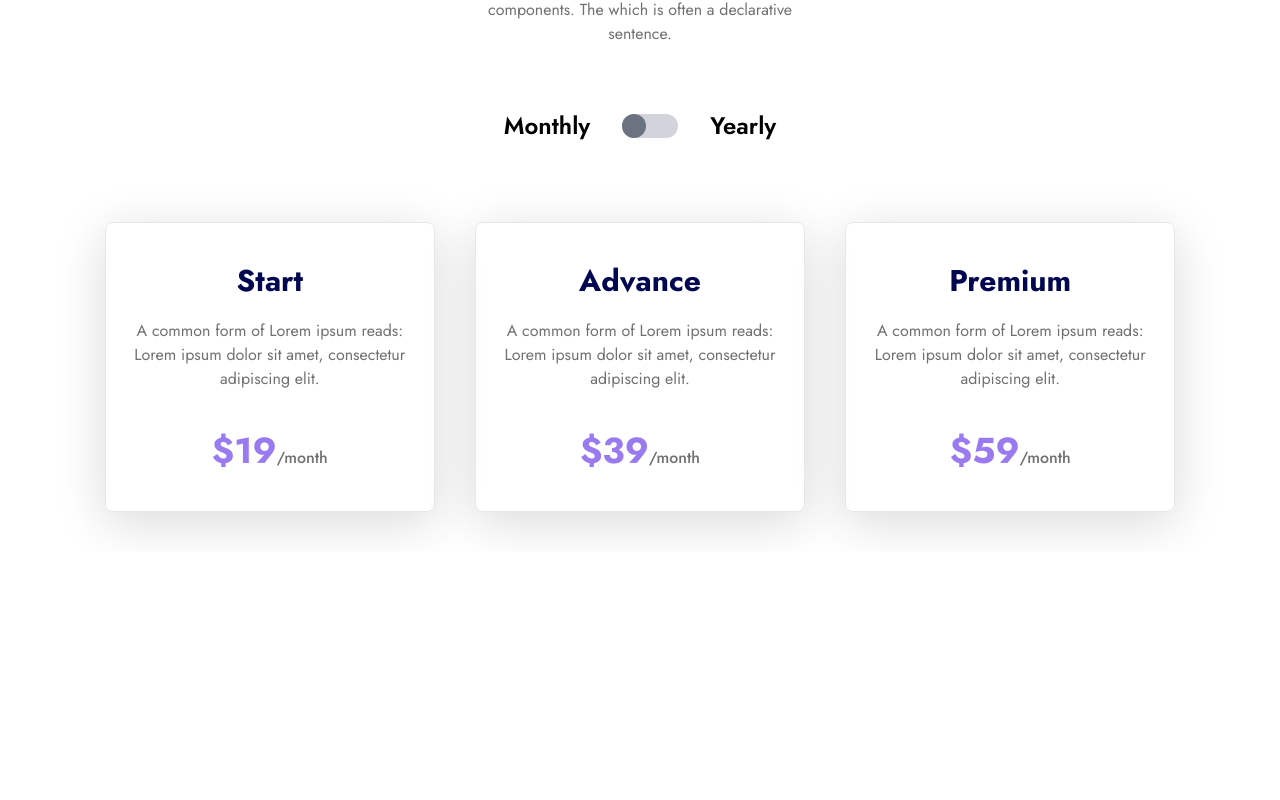
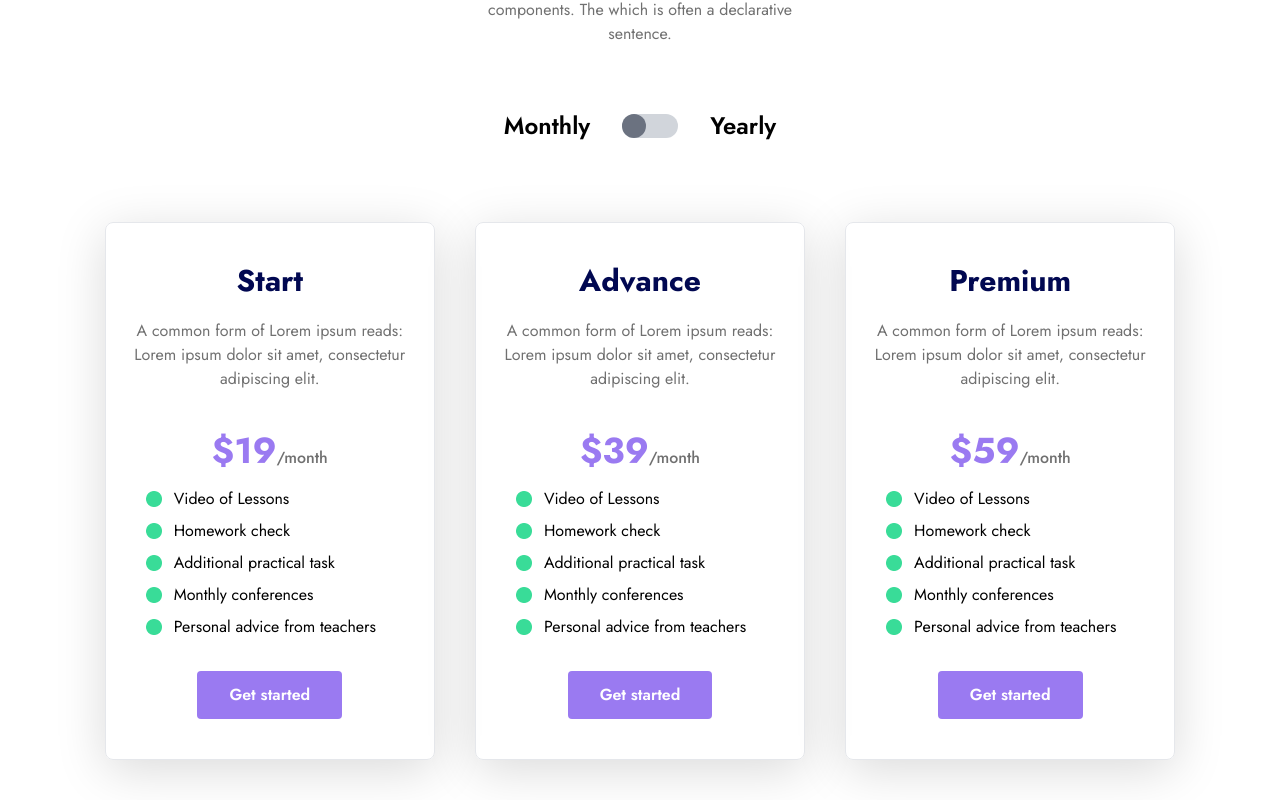
Before and after one commit to yanarkhan/company-react-tailwind, a React (Vite) app: page / in a window 1280 px wide. Shown: the part 2314-3114 px from the top of the page. Before the commit the page ends 2866 px from the top, so only its background shows below. Built offline with nearby package versions, Linux system fonts and the light colour scheme.

Commit message:
Pricing Component | bug toggle | revisi data pricing & button

```diff
--- a/src/components/Pricing.jsx
+++ b/src/components/Pricing.jsx
@@ -11,6 +11,7 @@ const Pricing = () => {
       yearlyPrice: 199,
       description:
         "A common form of Lorem ipsum reads: Lorem ipsum dolor sit amet, consectetur adipiscing elit.",
+      green: "/src/assets/greenRec.png",
     },
 
     {
@@ -19,6 +20,7 @@ const Pricing = () => {
       yearlyPrice: 399,
       description:
         "A common form of Lorem ipsum reads: Lorem ipsum dolor sit amet, consectetur adipiscing elit.",
+      green: "/src/assets/greenRec.png",
     },
 
     {
@@ -27,6 +29,7 @@ const Pricing = () => {
       yearlyPrice: 599,
       description:
         "A common form of Lorem ipsum reads: Lorem ipsum dolor sit amet, consectetur adipiscing elit.",
+      green: "/src/assets/greenRec.png",
     },
   ];
 
@@ -84,6 +87,51 @@ const Pricing = () => {
                 /{isYearly ? "year" : "month"}
               </span>
             </p>
+            <ul className="mt-4 px-4 space-y-2">
+              <li className="flex items-center gap-3 ">
+                <img
+                  src={pkg.green}
+                  alt="Green Rectangle"
+                  className="w-4 h-4"
+                />{" "}
+                Video of Lessons
+              </li>
+              <li className="flex items-center gap-3 ">
+                <img
+                  src={pkg.green}
+                  alt="Green Rectangle"
+                  className="w-4 h-4"
+                />{" "}
+                Homework check
+              </li>
+              <li className="flex items-center gap-3 ">
+                <img
+                  src={pkg.green}
+                  alt="Green Rectangle"
+                  className="w-4 h-4"
+                />{" "}
+                Additional practical task
+              </li>
+              <li className="flex items-center gap-3 ">
+                <img
+                  src={pkg.green}
+                  alt="Green Rectangle"
+                  className="w-4 h-4"
+                />{" "}
+                Monthly conferences
+              </li>
+              <li className="flex items-center gap-3 ">
+                <img
+                  src={pkg.green}
+                  alt="Green Rectangle"
+                  className="w-4 h-4"
+                />{" "}
+                Personal advice from teachers
+              </li>
+            </ul>
+            <div className="w-full mx-auto mt-8 flex items-center justify-center">
+              <button className="btnPrimary">Get started</button>
+            </div>
           </div>
         ))}
       </div>
```
Also changed, not shown: src/assets/greenRec.png (added), src/assets/redRec.png (added).
